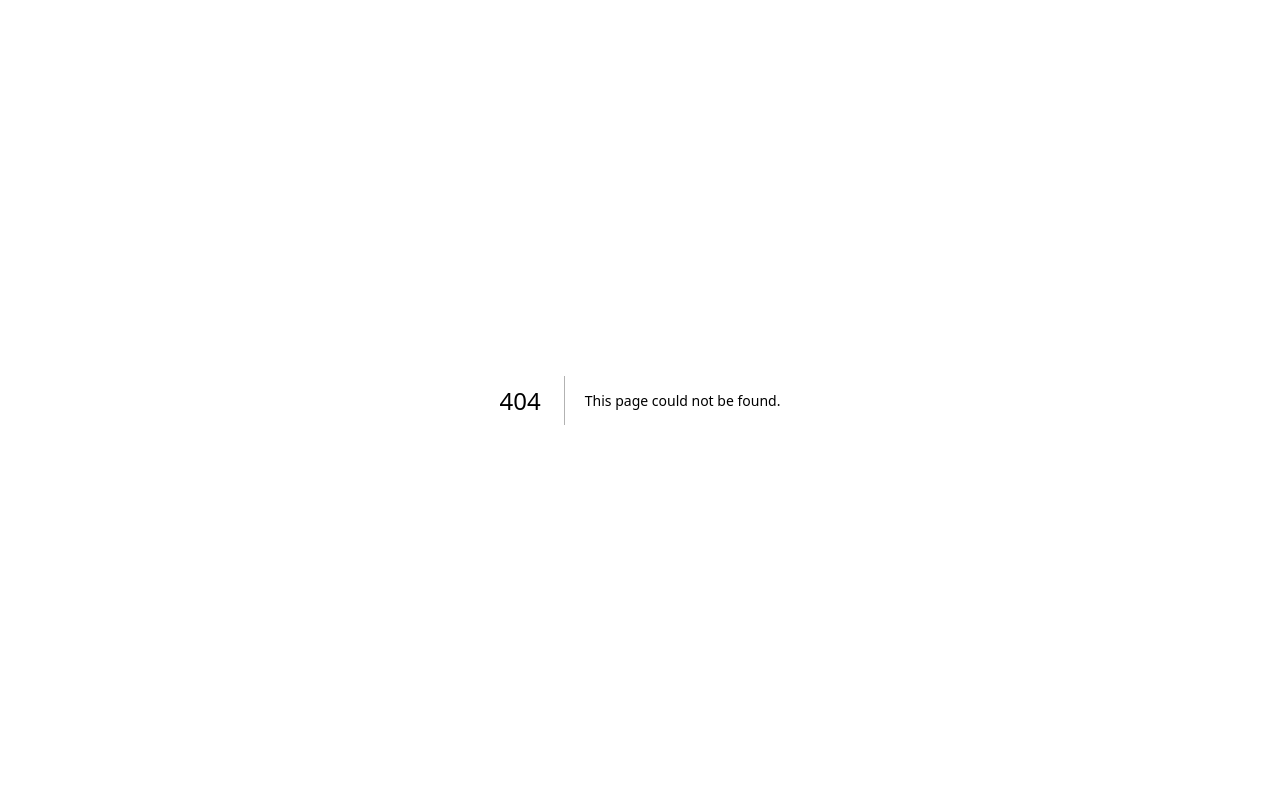
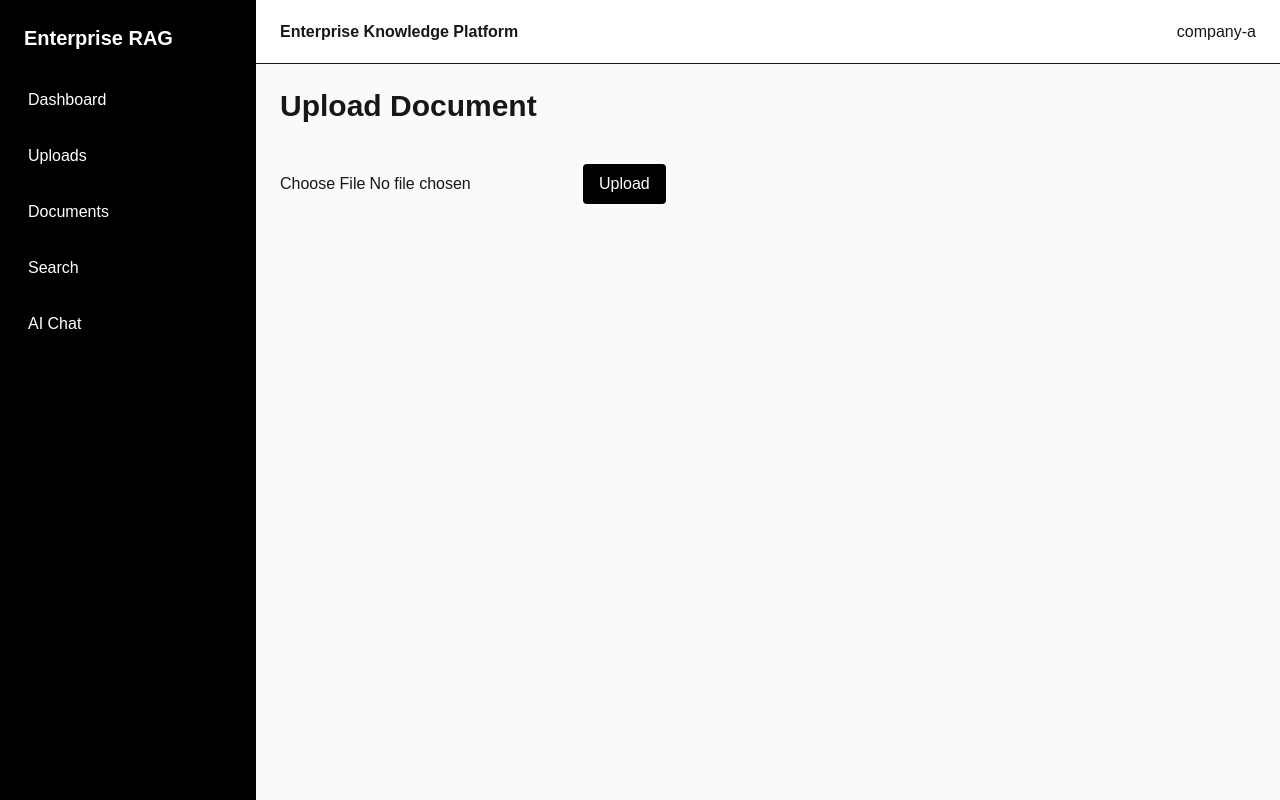
Before and after one commit to noblehallwebsite-source/enterprise-rag-platform, a Next.js app in the folder frontend/: page /dashboard/upload in a window 1280 px wide. Before the commit this address had no page. Built offline with nearby package versions, Linux system fonts and the light colour scheme; no server answers.

Commit message:
testing the upload functionality from frontend

```diff
--- /dev/null
+++ b/frontend/app/dashboard/upload/page.tsx
@@ -0,0 +1,92 @@
+"use client";
+
+import { useState } from "react";
+import { api } from "@/services/api";
+
+export default function UploadPage() {
+    const [file, setFile] = useState<File | null>(null);
+    const [taskId, setTaskId] = useState("");
+    const [message, setMessage] = useState("");
+
+    async function uploadFile() {
+        if (!file) return;
+
+        try {
+            const formData = new FormData();
+
+            formData.append(
+                "tenant_id",
+                "company-a"
+            );
+
+            formData.append(
+                "file",
+                file
+            );
+
+            const response = await api.post(
+                "/upload",
+                formData,
+                {
+                    headers: {
+                        "Content-Type":
+                            "multipart/form-data",
+                    },
+                }
+            );
+
+            setTaskId(response.data.task_id);
+
+            setMessage(
+                "Upload accepted."
+            );
+
+        } catch (error) {
+            console.error(error);
+
+            setMessage(
+                "Upload failed."
+            );
+        }
+    }
+
+    return (
+        <div className="max-w-xl">
+
+            <h1 className="text-3xl font-bold mb-6">
+                Upload Document
+            </h1>
+
+            <input
+                type="file"
+                onChange={(e) =>
+                    setFile(
+                        e.target.files?.[0] || null
+                    )
+                }
+            />
+
+            <button
+                onClick={uploadFile}
+                className="mt-4 px-4 py-2 bg-black text-white rounded"
+            >
+                Upload
+            </button>
+
+            {message && (
+                <div className="mt-4">
+                    {message}
+                </div>
+            )}
+
+            {taskId && (
+                <div className="mt-4">
+                    Task ID:
+                    <div className="font-mono">
+                        {taskId}
+                    </div>
+                </div>
+            )}
+        </div>
+    );
+}
--- /dev/null
+++ b/frontend/services/api.ts
@@ -0,0 +1,9 @@
+// src/services/api.ts
+import axios from "axios";
+
+export const api = axios.create({
+    baseURL: process.env.NEXT_PUBLIC_API_URL,
+    headers: {
+        "x-api-key": process.env.NEXT_PUBLIC_TENANT_API_KEY,
+    },
+});
```
